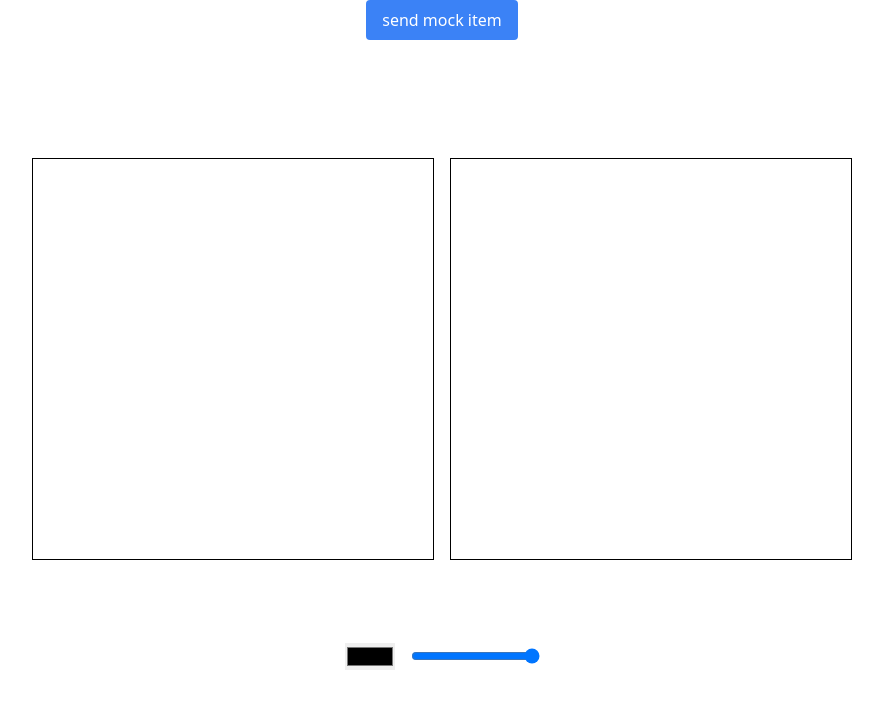
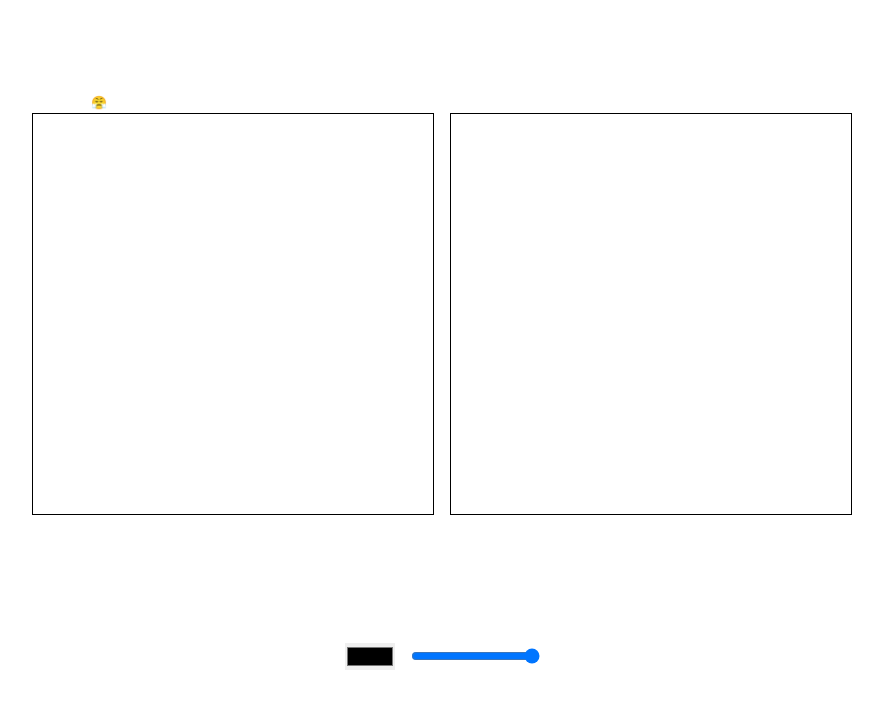
Before and after one commit to wevertoum/mapa-sinodal, a Next.js app: page /draw in a window 1280 px wide. Shown: the top 708 px of the page, without its empty margins (198-1081 px from the left). Built offline with nearby package versions, Linux system fonts and the light colour scheme; no server answers.

Commit message:
CINEMA!!

```diff
--- a/src/app/draw/page.tsx
+++ b/src/app/draw/page.tsx
@@ -1,6 +1,6 @@
 "use client";
-import DebounceLab from "@/components/DebounceLab";
 import DrawCanvas from "@/components/DrawCanvas";
+import useDebouncedEvent from "@/hooks/useDebouncedEvent";
 import { debounce } from "lodash";
 import React, { useCallback, useState } from "react";
 
@@ -11,9 +11,12 @@ const DrawPage: React.FC = () => {
     width: 5,
   });
 
-  const onChange = useCallback((newLine: Models.DrawedLine) => {
-    setDrawedLines((prevLines) => [...prevLines, newLine]);
-  }, []);
+  const { isChanging, handleEvent } = useDebouncedEvent<Models.DrawedLine>(
+    (arr) => {
+      setDrawedLines(arr);
+    },
+    200
+  );
 
   const debounceToChangePreferences = debounce(
     (newPreferences: typeof preferences) => {
@@ -24,15 +27,16 @@ const DrawPage: React.FC = () => {
 
   return (
     <div className="w-screen h-screen flex flex-col justify-center items-center gap-4">
-      <DebounceLab />
       <div className="w-full h-full flex justify-center items-center gap-4">
         <div>
-          <small className="text-white text-left">Drawing</small>
+          <small className="text-white text-left">
+            {isChanging ? "Drawing 👨🏽‍🎨" : "Just draw 😤"}
+          </small>
           <br />
           <DrawCanvas
             width={400}
             height={400}
-            onChange={onChange}
+            onChange={handleEvent}
             preferences={preferences}
           />
         </div>
```
